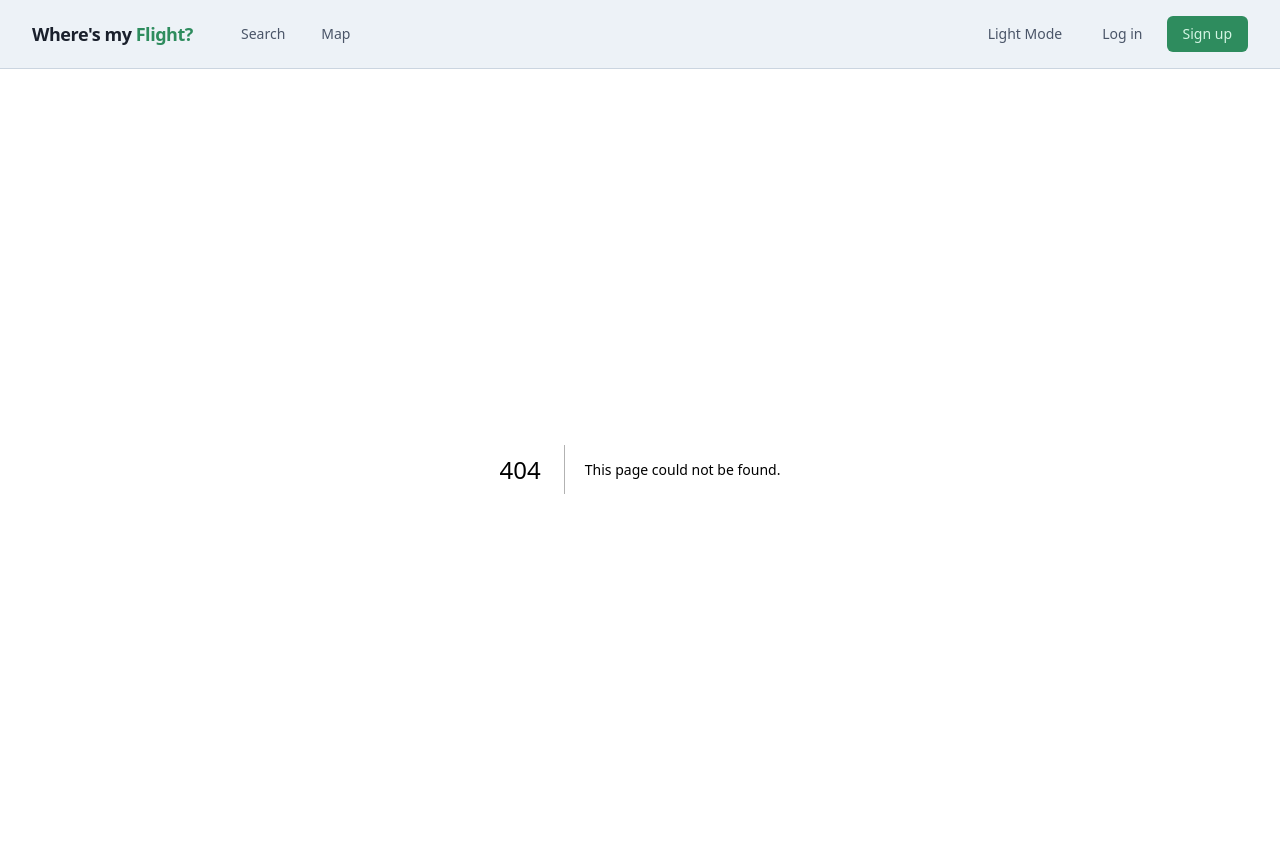
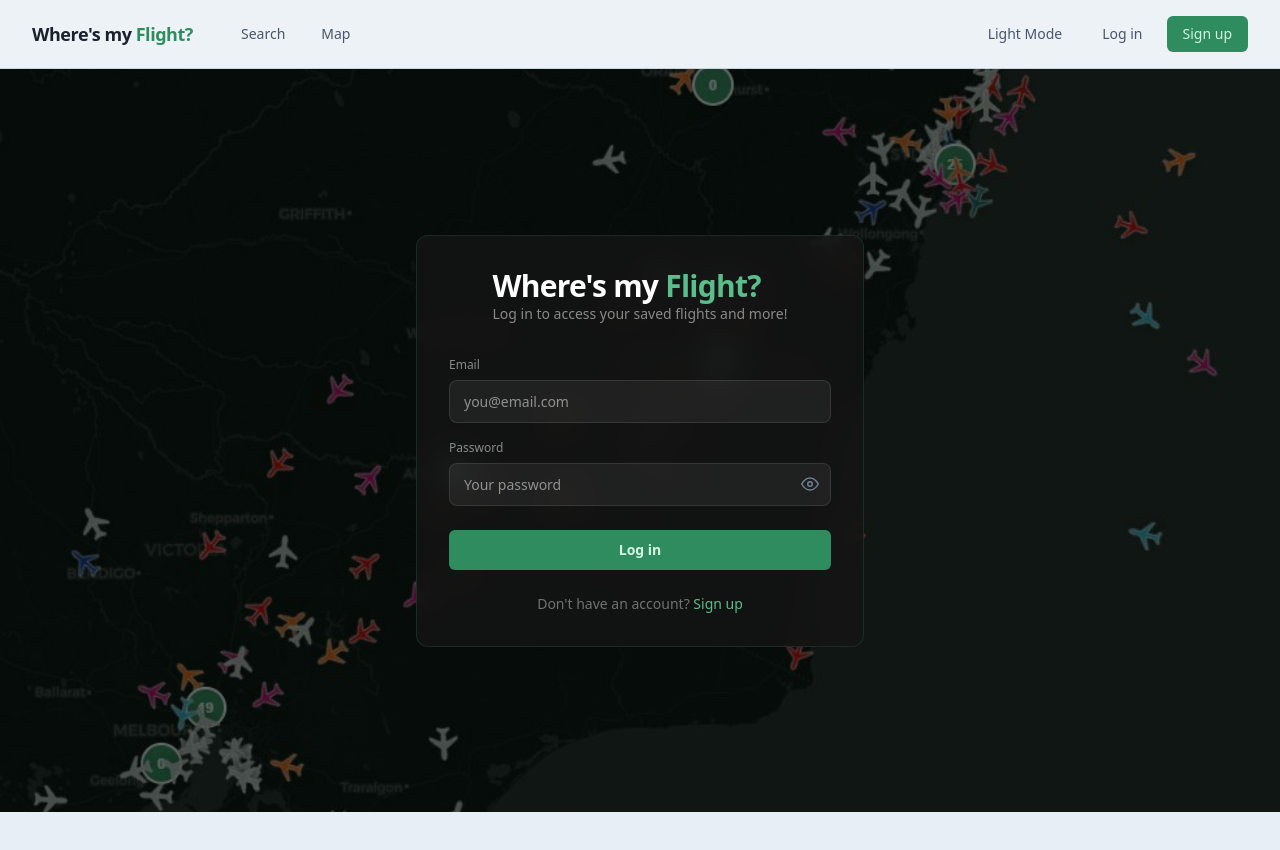
Before and after one commit to Squ1nty/flight-tracking-dashboard, a Next.js app: page /login in a window 1280 px wide. Before the commit this address had no page. Shown: the top 850 px of the page. After the commit the page ends 812 px from the top, so only its background shows below. Built offline with nearby package versions, Linux system fonts and the light colour scheme.

Commit message:
Created a login directory that includes a LoginForm component along with its respective page.tsx

```diff
--- /dev/null
+++ b/app/login/LoginForm.tsx
@@ -0,0 +1,161 @@
+// app/login/LoginForm.tsx
+'use client'
+
+import { useState } from 'react'
+import { signIn } from 'next-auth/react'
+import { useRouter, useSearchParams } from 'next/navigation'
+
+export default function LoginForm() {
+  const router = useRouter()
+  const searchParams = useSearchParams()
+  const registered = searchParams.get('registered')
+
+  const [form, setForm] = useState({ email: '', password: '' })
+  const [error, setError] = useState<string | null>(null)
+  const [loading, setLoading] = useState(false)
+  const [showPassword, setShowPassword] = useState(false)
+
+  const handleChange = (e: React.ChangeEvent<HTMLInputElement>) => {
+    setForm(prev => ({ ...prev, [e.target.name]: e.target.value }))
+  }
+
+  const handleSubmit = async (e: React.FormEvent) => {
+    e.preventDefault()
+    setError(null)
+    setLoading(true)
+
+    try {
+      const result = await signIn('credentials', {
+        email: form.email,
+        password: form.password,
+        redirect: false,
+      })
+
+      if (result?.error) {
+        setError('Invalid email or password')
+        return
+      }
+
+      router.push('/')
+      router.refresh()
+    } catch (err) {
+      setError('Something went wrong — please try again')
+    } finally {
+      setLoading(false)
+    }
+  }
+
+  const inputStyle = {
+    width: '100%',
+    padding: '10px 14px',
+    borderRadius: '8px',
+    border: '0.5px solid rgba(255,255,255,0.1)',
+    background: 'rgba(255,255,255,0.06)',
+    color: '#ffffff',
+    fontSize: '14px',
+    outline: 'none',
+  }
+
+  const labelStyle = {
+    fontSize: '12px',
+    fontWeight: '500' as const,
+    color: 'rgba(255,255,255,0.5)',
+    marginBottom: '6px',
+    display: 'block' as const,
+  }
+
+  const EyeIcon = ({ show }: { show: boolean }) => show ? (
+    <svg xmlns="http://www.w3.org/2000/svg" width="18" height="18" viewBox="0 0 24 24" fill="none" stroke="currentColor" strokeWidth="2" strokeLinecap="round" strokeLinejoin="round">
+      <path d="M17.94 17.94A10.07 10.07 0 0 1 12 20c-7 0-11-8-11-8a18.45 18.45 0 0 1 5.06-5.94"/>
+      <path d="M9.9 4.24A9.12 9.12 0 0 1 12 4c7 0 11 8 11 8a18.5 18.5 0 0 1-2.16 3.19"/>
+      <line x1="1" y1="1" x2="23" y2="23"/>
+    </svg>
+  ) : (
+    <svg xmlns="http://www.w3.org/2000/svg" width="18" height="18" viewBox="0 0 24 24" fill="none" stroke="currentColor" strokeWidth="2" strokeLinecap="round" strokeLinejoin="round">
+      <path d="M1 12s4-8 11-8 11 8 11 8-4 8-11 8-11-8-11-8z"/>
+      <circle cx="12" cy="12" r="3"/>
+    </svg>
+  )
+
+  return (
+    <form onSubmit={handleSubmit} className="flex flex-col gap-4">
+
+      {/* Success message from registration */}
+      {registered && (
+        <p
+          className="text-sm px-3 py-2 rounded-md"
+          style={{ background: '#0d2818', color: '#3fb950' }}
+        >
+          Account created — log in to continue
+        </p>
+      )}
+
+      {/* Email */}
+      <div>
+        <label htmlFor="email" style={labelStyle}>Email</label>
+        <input
+          id="email"
+          name="email"
+          type="email"
+          placeholder="you@email.com"
+          required
+          value={form.email}
+          onChange={handleChange}
+          style={inputStyle}
+        />
+      </div>
+
+      {/* Password */}
+      <div>
+        <label htmlFor="password" style={labelStyle}>Password</label>
+        <div className='relative'>
+          <input
+            id="password"
+            name="password"
+            type={showPassword ? 'text' : 'password'}
+            placeholder="Your password"
+            required
+            value={form.password}
+            onChange={handleChange}
+            style={{ ...inputStyle, paddingRight: '42px' }}
+          />
+          <button
+            type="button"
+            onClick={() => setShowPassword(prev => !prev)}
+            className="absolute right-3 top-1/2 -translate-y-1/2 transition-colors duration-150 cursor-pointer"
+            style={{ color: 'var(--text-muted)' }}
+            onMouseEnter={e => e.currentTarget.style.color = 'var(--text-primary)'}
+            onMouseLeave={e => e.currentTarget.style.color = 'var(--text-muted)'}
+            aria-label={showPassword ? 'Hide password' : 'Show password'}
+          >
+            <EyeIcon show={showPassword} />
+          </button>
+          </div>
+      </div>
+
+      {/* Error */}
+      {error && (
+        <p
+          className="text-sm px-3 py-2 rounded-md"
+          style={{ background: '#2d0f0e', color: '#f85149' }}
+        >
+          {error}
+        </p>
+      )}
+
+      {/* Submit */}
+      <button
+        type="submit"
+        disabled={loading}
+        className="w-full py-2.5 rounded-md text-sm font-semibold transition-all duration-200 mt-2"
+        style={{
+          background: loading ? 'var(--bg-hover)' : 'var(--jade-600)',
+          color: loading ? 'var(--text-muted)' : 'var(--jade-100)',
+          cursor: loading ? 'not-allowed' : 'pointer',
+        }}
+      >
+        {loading ? 'Logging in...' : 'Log in'}
+      </button>
+    </form>
+  )
+}
--- /dev/null
+++ b/app/login/page.tsx
@@ -0,0 +1,64 @@
+// app/login/page.tsx
+import Link from 'next/link'
+import LoginForm from './LoginForm'
+
+export default function LoginPage() {
+  return (
+    <div
+      className="h-[calc(100vh-57px)] flex items-center justify-center relative overflow-hidden"
+    >
+      {/* Map background */}
+      <img
+        src="/map-preview.jpg"
+        alt="Live flight map"
+        className="absolute inset-0 w-full h-full object-cover"
+      />
+
+      {/* Dark overlay */}
+      <div
+        className="absolute inset-0"
+        style={{ background: 'rgba(0,0,0,0.6)' }}
+      />
+
+      {/* Jade tint */}
+      <div
+        className="absolute inset-0"
+        style={{ background: 'rgba(46,140,94,0.06)' }}
+      />
+
+      {/* Centered card */}
+      <div
+        className="relative z-10 w-full max-w-md mx-4 rounded-xl p-8 border flex flex-col"
+        style={{
+          background: 'rgba(20,20,20,0.85)',
+          borderColor: 'rgba(91,189,138,0.15)',
+          backdropFilter: 'blur(12px)',
+        }}
+      >
+        {/* Logo */}
+        <div className='self-center'>
+          <h1 className="text-3xl font-extrabold tracking-tight">
+            <span style={{ color: '#ffffff' }}>Where's my </span>
+            <span style={{ color: '#5bbd8a' }}>Flight?</span>
+          </h1>
+          <p className="text-sm mb-8" style={{ color: 'rgba(255,255,255,0.5)' }}>
+            Log in to access your saved flights and more!
+          </p>
+        </div>
+
+        <LoginForm />
+
+        <p className="text-sm mt-6 text-center" style={{ color: 'rgba(255,255,255,0.4)' }}>
+          Don't have an account?{' '}
+          <Link
+            href="/register"
+            className="font-medium"
+            style={{ color: '#5bbd8a' }}
+          >
+            Sign up
+          </Link>
+        </p>
+      </div>
+    </div>
+  )
+}
```
